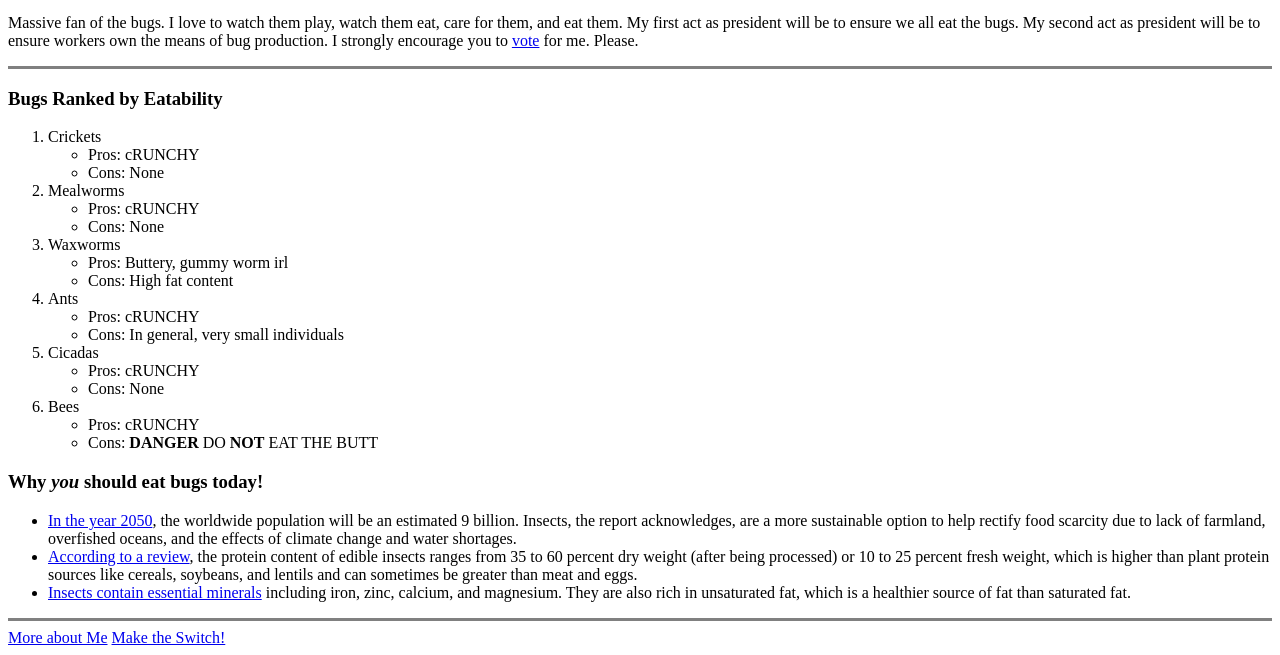
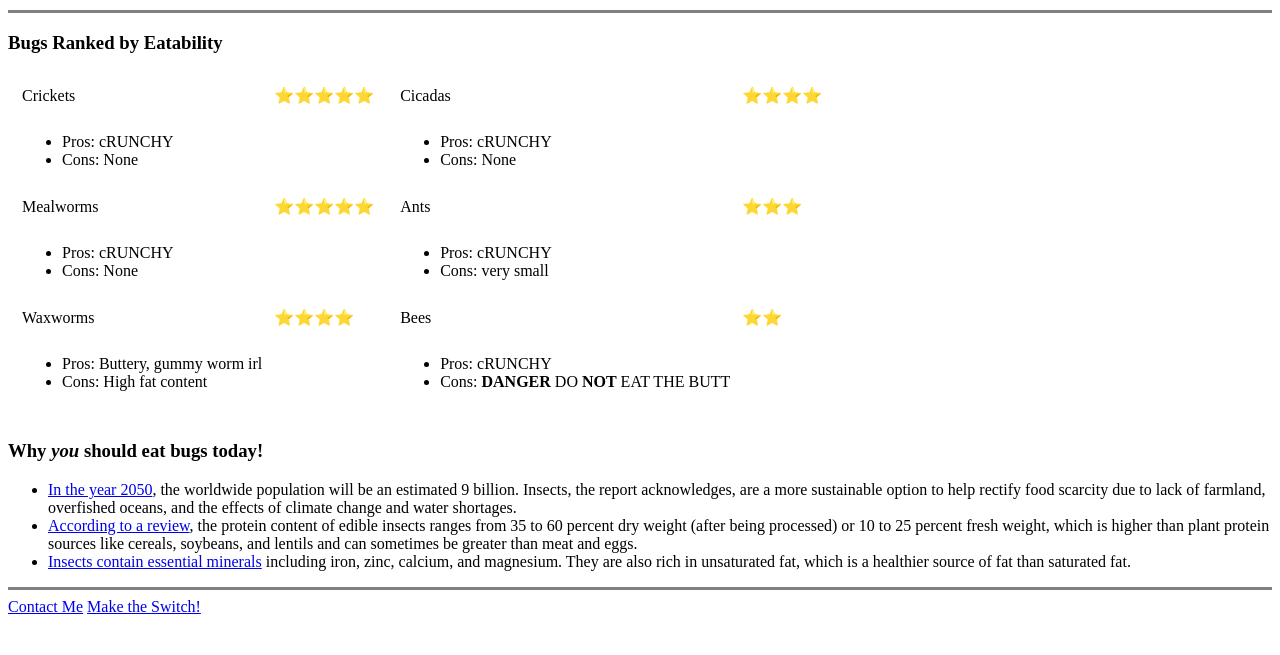
Before and after one commit to LoamySand/Campaign, a plain HTML site: page index.html in a window 1280 px wide. Shown: the part 312-967 px from the top of the page. After the commit the page ends 936 px from the top, so only its background shows below. Drawn offline with Linux system fonts and the light colour scheme.

Commit message:
update index.html

```diff
--- a/index.html
+++ b/index.html
@@ -8,27 +8,125 @@
 </head>
 
 <body>
-    <img src="https://media.licdn.com/dms/image/C4E03AQHiqyjkCl6e2w/profile-displayphoto-shrink_400_400/0/1647213899942?e=1679529600&v=beta&t=lrF3SLn0c906N0lDoWCuHDzVlyVY3_mmUGsBK1Oz3a8" alt="Profile" style="width:200px;height:200px;">
-    <h1>Table</h1>
+    <table cellspacing=20>
+        <tr>
+            <td><img src="https://media.licdn.com/dms/image/C4E03AQHiqyjkCl6e2w/profile-displayphoto-shrink_400_400/0/1647213899942?e=1679529600&v=beta&t=lrF3SLn0c906N0lDoWCuHDzVlyVY3_mmUGsBK1Oz3a8" alt="Profile" style="width:200px;height:200px;"></td>
+            <td>
+                <h1>Lane Boyd</h1>
                 <p><em>Bug Technician</em></p>
+            </td>
+        </tr>
+    </table>
     <p>Massive fan of the bugs. I love to watch them play, watch them eat, care for them, and eat them. My first act as president will be to ensure we all eat the bugs. My second act as president will be to ensure workers own the means of bug production.
         I strongly encourage you to <a href="https://docs.google.com/forms/d/e/1FAIpQLSeAgH-wVOMIv2welT5-0c-uR8fc0KTBYdyd7n09qcvEeI5N8A/viewform?usp=sf_link" target="_blank">vote</a> for me. Please.</p>
     <hr size=3 noshade>
 
     <h3>Bugs Ranked by Eatability</h3>
+    <table>
+        <tr>
+            <td>
+                <table cellspacing=10>
+                    <tr>
+                        <td>Crickets</td>
+                        <td>⭐⭐⭐⭐⭐</td>
+                    </tr>
+                    <tr>
+                        <td>
+                            <ul>
+                                <li>Pros: cRUNCHY</li>
+                                <li>Cons: None</li>
+                            </ul>
+                        </td>
+                    </tr>
+                    <tr>
+                        <td>Mealworms</td>
+                        <td>⭐⭐⭐⭐⭐</td>
+                    </tr>
+                    <tr>
+                        <td>
+                            <ul>
+                                <li>Pros: cRUNCHY</li>
+                                <li>Cons: None</li>
+                            </ul>
+                        </td>
+                    </tr>
+                    <tr>
+                        <td>Waxworms</td>
+                        <td>⭐⭐⭐⭐</td>
+                    </tr>
+                    <tr>
+                        <td>
+                            <ul>
+                                <li>Pros: Buttery, gummy worm irl</li>
+                                <li>Cons: High fat content</li>
+                            </ul>
+                        </td>
+                    </tr>
+                </table>
+            </td>
+            <td>
+                <table cellspacing=10>
+                    <tr>
+                        <td>Cicadas</td>
+                        <td>⭐⭐⭐⭐</td>
+                    </tr>
+                    <tr>
+                        <td>
+                            <ul>
+                                <li>Pros: cRUNCHY</li>
+                                <li>Cons: None</li>
+                            </ul>
+                        </td>
+                    </tr>
+                    <tr>
+                        <td>Ants</td>
+                        <td>⭐⭐⭐</td>
+                    </tr>
+                    <tr>
+                        <td>
+                            <ul>
+                                <li>Pros: cRUNCHY</li>
+                                <li>Cons: very small</li>
+                            </ul>
+                        </td>
+                    </tr>
+                    <tr>
+                        <td>Bees</td>
+                        <td>⭐⭐</td>
+                    </tr>
+                    <tr>
+                        <td>
+                            <ul>
+                                <li>Pros: cRUNCHY</li>
+                                <li>Cons: <strong>DANGER</strong> DO <strong>NOT</strong> EAT THE BUTT</li>
+                            </ul>
+                        </td>
+                    </tr>
+                </table>
+            </td>
+        </tr>
+    </table>
+    <!--
     <ol>
+        <table>
+            <tr>
+                <td>
                 <li>Crickets
                     <ul>
                         <li>Pros: cRUNCHY</li>
                         <li>Cons: None</li>
                     </ul>
                 </li>
+                <</td>
+            </tr>
+            <tr>
                 <li>Mealworms
                     <ul>
                         <li>Pros: cRUNCHY</li>
                         <li>Cons: None</li>
                     </ul>
                 </li>
+            </tr>
             <li>Waxworms</li>
             <ul>
                 <li>Pros: Buttery, gummy worm irl</li>
@@ -49,7 +147,9 @@
                 <li>Pros: cRUNCHY</li>
                 <li>Cons: <strong>DANGER</strong> DO <strong>NOT</strong> EAT THE BUTT</li>
             </ul>
+        </table>
     </ol>
+    -->
     <h3>Why <em>you</em> should eat bugs <strong>today!</strong></h3>
     <ul>
         <li><a href="https://www.fao.org/3/i3253e/i3253e.pdf" target="_blank">In the year 2050</a>, the worldwide population will be an estimated 9 billion. Insects, the report acknowledges, are a more sustainable option to help rectify food scarcity due
@@ -62,7 +162,7 @@
 
     <hr size=3 noshade>
     <div class="navbar">
-        <a href="about-me.html">More about Me</a>
+        <a href="C:\Users\Destructicator\Documents\HTML Practice\Personal Site\Campaign\contact.html">Contact Me</a>
         <a href="eat-bug.html">Make the Switch!</a>
     </div>
 </body>
```
Lines whose indentation alone changed are shown as unchanged.
